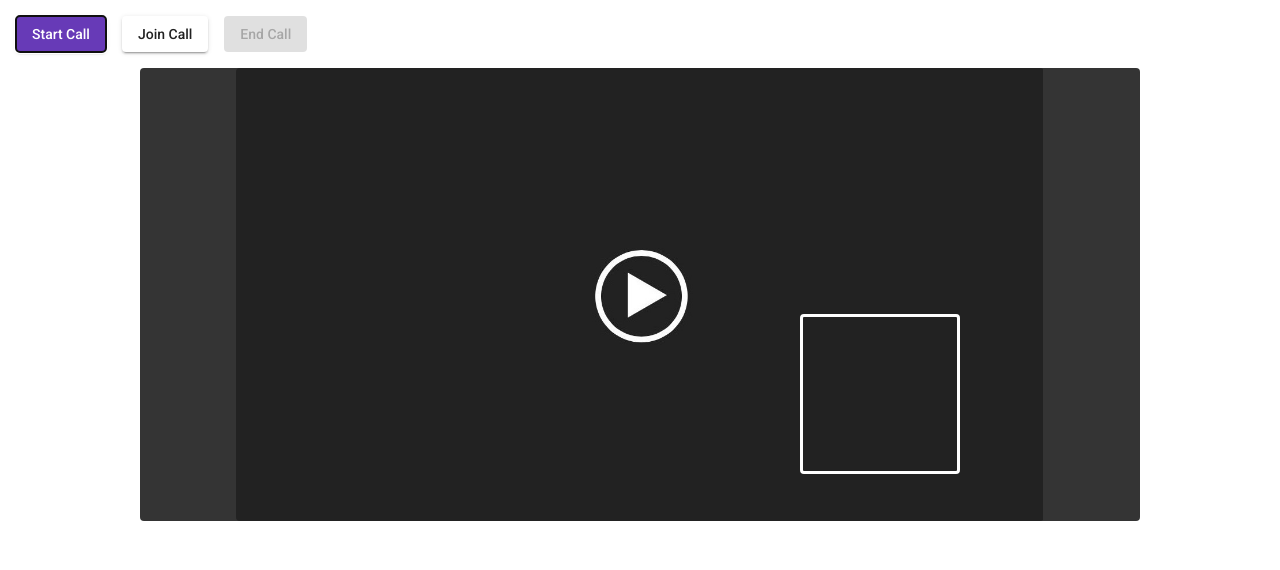
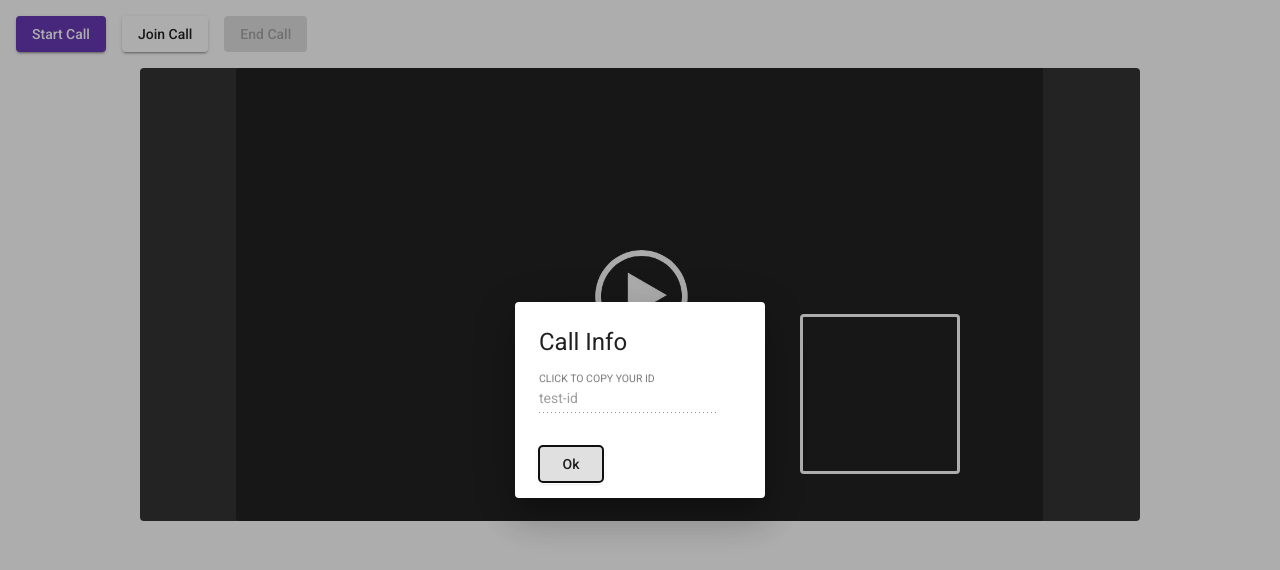
Before and after one commit to ullalaaron/angular-peerjs, an Angular app: page / in a window 1280 px wide. Both pictures are taken after a click on the button "Start Call". Shown: the top 570 px of the page. Built offline with nearby package versions, Linux system fonts and the light colour scheme.

Commit message:
add dialog

```diff
--- a/src/app/app.component.html
+++ b/src/app/app.component.html
@@ -1,7 +1,7 @@
 <div class="container-fluid">
   <div class="row p-2" id="control-panel">
-    <button mat-raised-button color="primary" class="m-2" [disabled]="isCallStarted$ | async">Start Call</button>
-    <button mat-raised-button class="m-2" [disabled]="isCallStarted$ | async">Join Call</button>
+    <button mat-raised-button color="primary" class="m-2" [disabled]="isCallStarted$ | async" (click)="showModal(true)">Start Call</button>
+    <button mat-raised-button class="m-2" [disabled]="isCallStarted$ | async" (click)="showModal(false)">Join Call</button>
     <button mat-raised-button color="warn" class="m-2" [disabled]="!(isCallStarted$ | async)">End Call</button>
   </div>
   <div class="row">
--- a/src/app/app.component.ts
+++ b/src/app/app.component.ts
@@ -1,5 +1,7 @@
 import { Component, ElementRef, ViewChild } from '@angular/core';
+import { MatDialog } from '@angular/material/dialog';
 import { BehaviorSubject } from 'rxjs';
+import { CallInfoDialogComponents, DialogData } from './dialog/callinfo-dialog.component';
 
 @Component({
   selector: 'app-root',
@@ -12,4 +14,19 @@ export class AppComponent {
 
   @ViewChild('localVideo') localVideo: ElementRef<HTMLVideoElement>;
   @ViewChild('remoteVideo') remoteVideo: ElementRef<HTMLVideoElement>;
+
+  constructor(public dialog: MatDialog) { }
+
+  public showModal(startCall: boolean): void {
+    let dialogData: DialogData = startCall ? ({ peerId: 'test-id', isEditMode: false }) : ({ peerId: null, isEditMode: true });
+    const dialogRef = this.dialog.open(CallInfoDialogComponents, {
+      width: '250px',
+      data: dialogData
+    });
+
+    dialogRef.afterClosed()
+      .subscribe(result => {
+      console.log(result);
+    });
+  }
 }
--- /dev/null
+++ b/src/app/dialog/callinfo-dialog.component.html
@@ -0,0 +1,10 @@
+<h1 mat-dialog-title>Call Info</h1>
+<div mat-dialog-content>
+  <mat-form-field>
+    <mat-label>{{ data.isEditMode ? 'INSERT REMOTE ID' : 'CLICK TO COPY YOUR ID' }}</mat-label>
+    <input [disabled]="!data.isEditMode" matInput [(ngModel)]="data.peerId">
+  </mat-form-field>
+</div>
+<div mat-dialog-actions>
+  <button mat-raised-button [mat-dialog-close]="data.peerId">Ok</button>
+</div>
--- /dev/null
+++ b/src/app/dialog/callinfo-dialog.component.ts
@@ -0,0 +1,20 @@
+import { Inject } from '@angular/core';
+import { Component } from '@angular/core';
+import { MatDialogRef, MAT_DIALOG_DATA} from '@angular/material/dialog';
+
+@Component({
+    selector: 'app-call-info-dialog',
+    templateUrl: './callinfo-dialog.component.html',
+    styleUrls: ['./callinfo-dialog.component.scss']
+})
+export class CallInfoDialogComponents {
+    constructor(
+        public dialogRef: MatDialogRef<CallInfoDialogComponents>,
+        @Inject(MAT_DIALOG_DATA) public data: DialogData
+    ) { }
+}
+
+export interface DialogData {
+    peerId?: string;
+    isEditMode: boolean
+}
```
Also changed, not shown: src/app/app.module.ts (+12 -2 lines), src/app/dialog/callinfo-dialog.component.scss (added).
